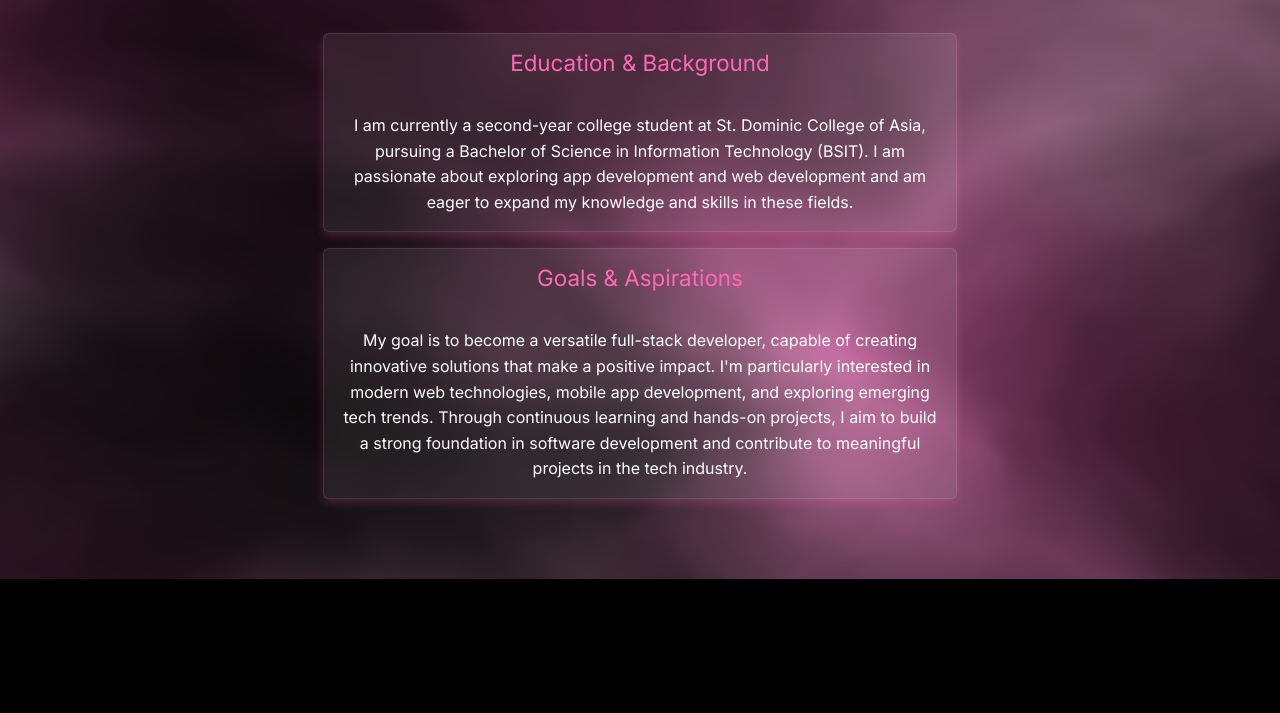
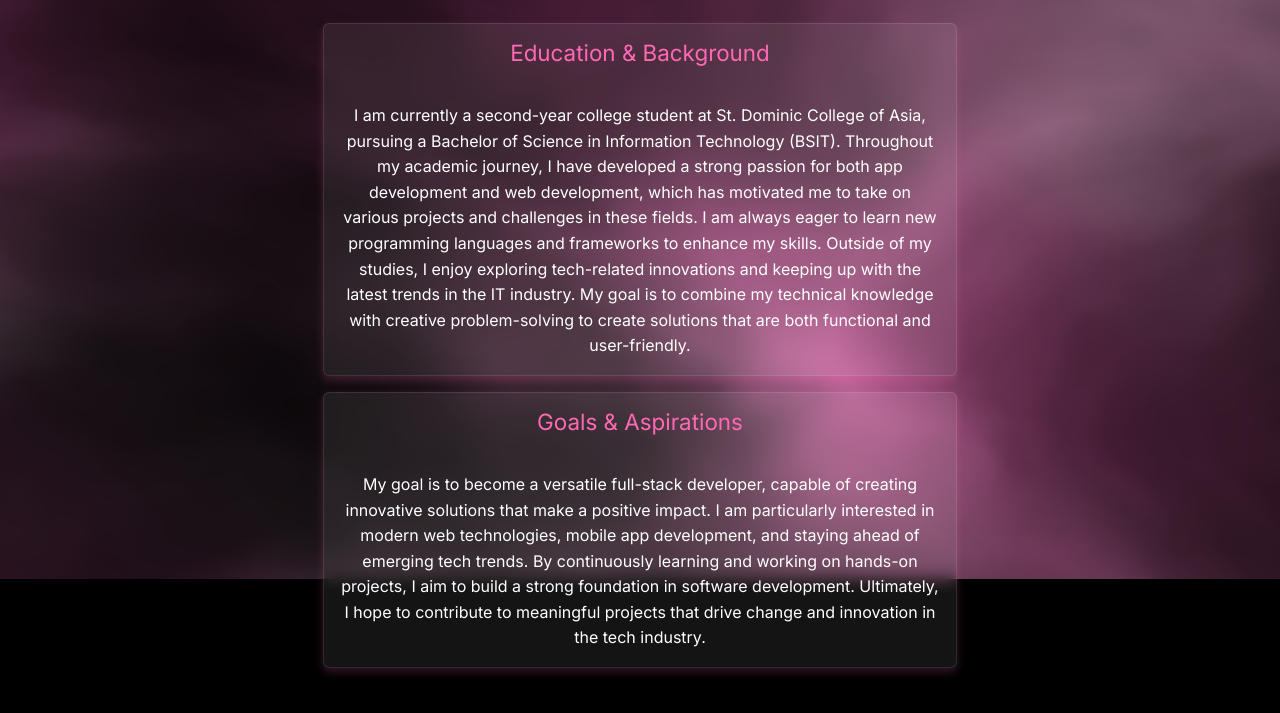
Before and after one commit to jjomoc/portfolio, a plain HTML site: page aboutme.html in a window 1280 px wide. Shown: the part 221-934 px from the top of the page. Before the commit the page ends 806 px from the top, so only its background shows below. Drawn offline with nearby package versions, Linux system fonts and the light colour scheme; animation ran at ten frames a second.

Commit message:
Updated Code

```diff
--- a/aboutme.html
+++ b/aboutme.html
@@ -51,7 +51,7 @@
               <div class="card-body">
                 <h5 class="card-title">Education & Background</h5>
                 <p class="bio">
-                  I am currently a second-year college student at St. Dominic College of Asia, pursuing a Bachelor of Science in Information Technology (BSIT). I am passionate about exploring app development and web development and am eager to expand my knowledge and skills in these fields.
+                  I am currently a second-year college student at St. Dominic College of Asia, pursuing a Bachelor of Science in Information Technology (BSIT). Throughout my academic journey, I have developed a strong passion for both app development and web development, which has motivated me to take on various projects and challenges in these fields. I am always eager to learn new programming languages and frameworks to enhance my skills. Outside of my studies, I enjoy exploring tech-related innovations and keeping up with the latest trends in the IT industry. My goal is to combine my technical knowledge with creative problem-solving to create solutions that are both functional and user-friendly.
                 </p>
               </div>
             </div>
@@ -59,7 +59,7 @@
               <div class="card-body">
                 <h5 class="card-title">Goals & Aspirations</h5>
                 <p class="bio">
-                  My goal is to become a versatile full-stack developer, capable of creating innovative solutions that make a positive impact. I'm particularly interested in modern web technologies, mobile app development, and exploring emerging tech trends. Through continuous learning and hands-on projects, I aim to build a strong foundation in software development and contribute to meaningful projects in the tech industry.
+                  My goal is to become a versatile full-stack developer, capable of creating innovative solutions that make a positive impact. I am particularly interested in modern web technologies, mobile app development, and staying ahead of emerging tech trends. By continuously learning and working on hands-on projects, I aim to build a strong foundation in software development. Ultimately, I hope to contribute to meaningful projects that drive change and innovation in the tech industry.
                 </p>
               </div>
             </div>
--- a/styles.css
+++ b/styles.css
@@ -273,7 +273,7 @@ social-icons img:hover {
     flex-direction: column;
     align-items: center;
     text-align: center;
-    margin-top: 50px;
+    margin-top: 20px;
     width: 100%;
 }
 
@@ -381,7 +381,7 @@ social-icons img:hover {
     justify-content: flex-start;
     min-height: 100vh;
     text-align: center;
-    padding-top: 50px;
+    padding-top: 40px;
 }
 
 /* Center the profile section */
@@ -543,15 +543,16 @@ social-icons img:hover {
     gap: 20px;
     justify-items: center;
     align-items: center;
-    margin-top: 20px;
+    margin-top: 10px;
 }
 
 /* Tech Item */
 .tech-item {
     display: flex;
-    justify-content: center;
+    flex-direction: column;
     align-items: center;
-}
+    margin: 20px;
+  }
 
 .tech-icon {
     width: 40px;
```
